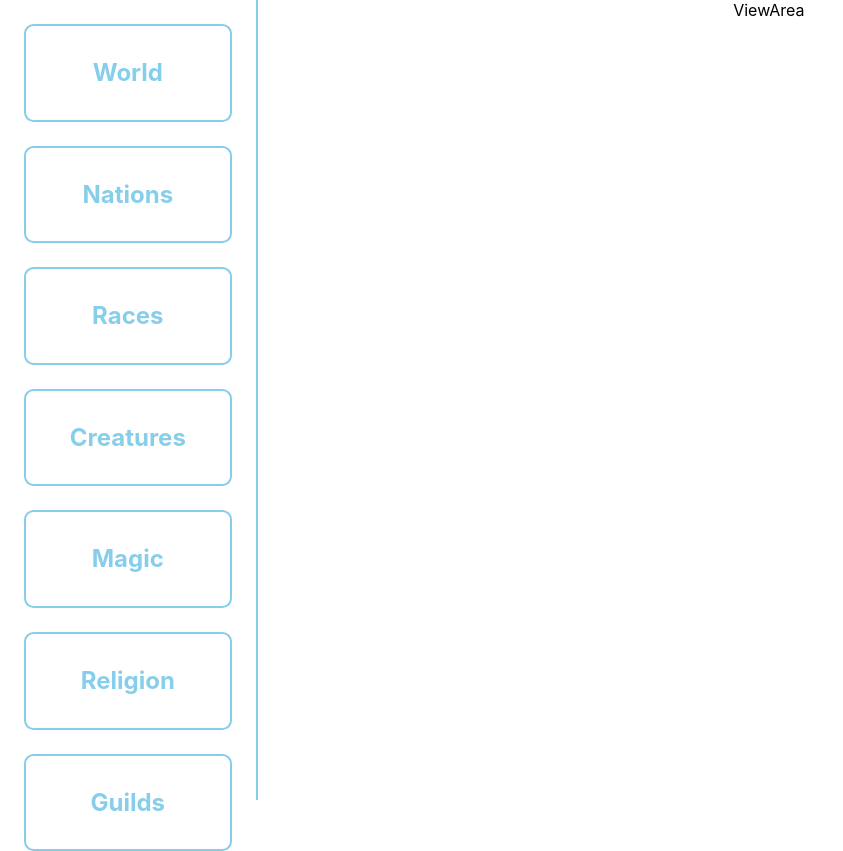
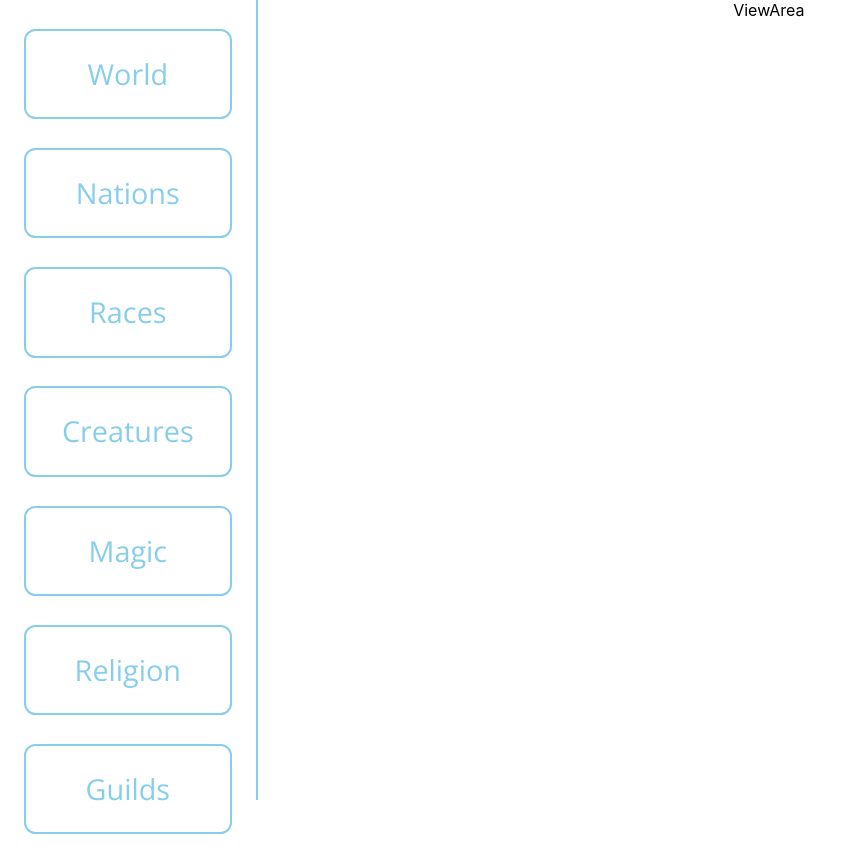
Before and after one commit to cjmarsh725/swd, a React (Create React App) app in the folder storyboard/: page / in a window 1280 px wide. Shown: the whole page, without its empty margins (0-843 px from the left). Built offline with nearby package versions, Linux system fonts and the light colour scheme.

Commit message:
google fonts linked in index

```diff
--- a/storyboard/public/index.html
+++ b/storyboard/public/index.html
@@ -2,6 +2,7 @@
 <html lang="en">
   <head>
     <meta charset="utf-8" />
+    <link href="https://fonts.googleapis.com/css?family=Open+Sans|Roboto" rel="stylesheet">
     <link rel="shortcut icon" href="%PUBLIC_URL%/favicon.ico" />
     <meta
       name="viewport"
--- a/storyboard/src/components/SidebarButton/SidebarButton.css
+++ b/storyboard/src/components/SidebarButton/SidebarButton.css
@@ -1,16 +1,17 @@
 .sidebarbutton-container {
   width: 80%;
-  height: 4em;
-  line-height: 3.9;
+  height: 3em;
+  line-height: 3;
   text-align: center;
-  font-size: 1.5em;
-  font-weight: bold;
+  font-family: 'Open Sans';
+  font-size: 1.8em;
   color: skyblue;
   border: 2px solid skyblue;
   border-radius: 0.4em;
   margin-top: 1em;
+  cursor: pointer;
 }
 
 .sidebarbutton-container:hover {
-  width: 82%;
+  width: 83%;
 }
```
